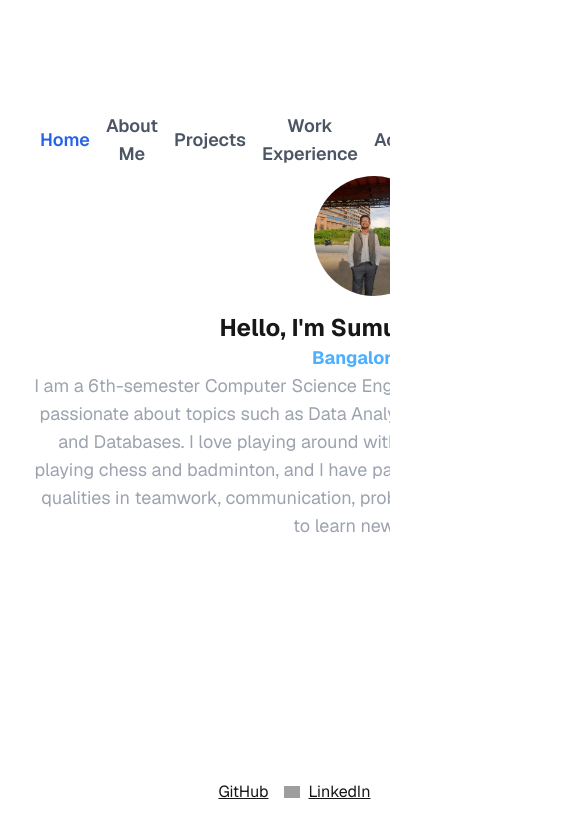
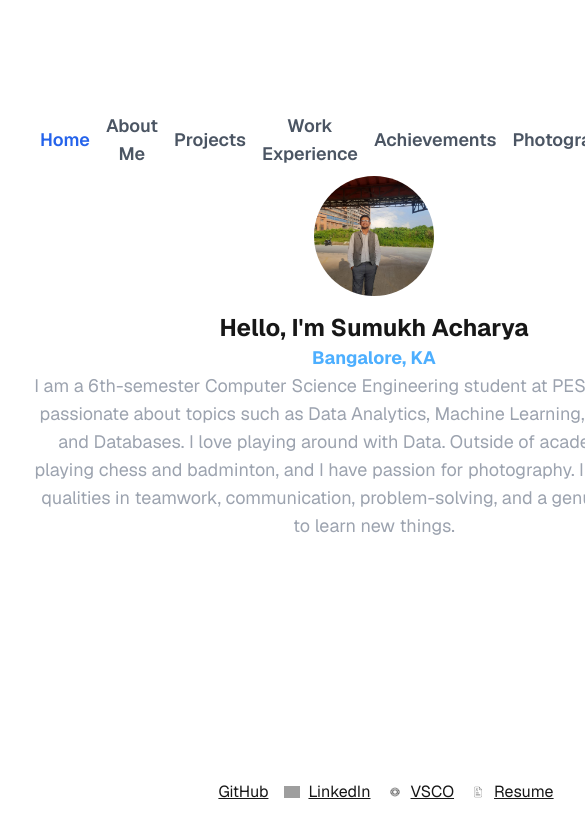
Before and after one commit to sumukhacharya03/personal-portfolio, a Next.js app: page / in a window 390 px wide. Shown: the top 838 px of the page, 585 px wide, since content can reach past the window. Built offline with nearby package versions, Linux system fonts and the light colour scheme; grey boxes are pictures that could not be loaded.

Commit message:
Personal Portfolio

```diff
--- a/app/page.tsx
+++ b/app/page.tsx
@@ -7,7 +7,7 @@ export default function Home() {
   const [section, setSection] = useState("home");
 
   return (
-    <div className="grid grid-rows-[auto_1fr_auto] items-center justify-items-center min-h-screen w-full max-w-full p-4 sm:p-8 md:p-12 lg:p-20 gap-8 sm:gap-16 font-[family-name:var(--font-geist-sans)] overflow-x-hidden">
+    <div className="grid grid-rows-[auto_1fr_auto] items-center justify-items-center min-h-screen p-4 sm:p-8 md:p-16 lg:p-20 gap-8 sm:gap-16 font-[family-name:var(--font-geist-sans)]">
       <main className="flex flex-col gap-4 sm:gap-8 row-start-2 items-center sm:items-start w-full max-w-7xl px-4 sm:px-6 lg:px-8 mt-[-120px]">
         {/* Navigation Section */}
         <nav className="w-full overflow-x-auto flex justify-start gap-4 sm:gap-8 mb-8 sm:mb-12 px-2 sm:px-0">
```
